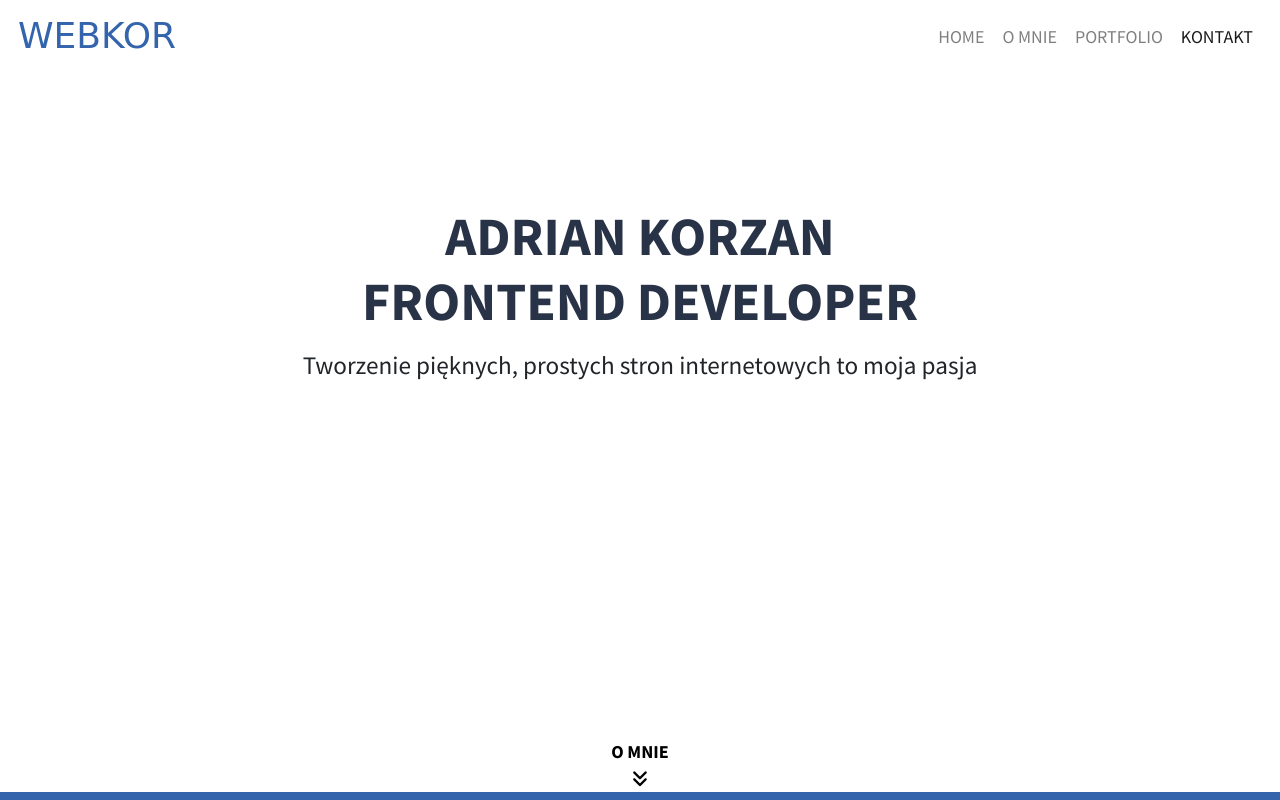
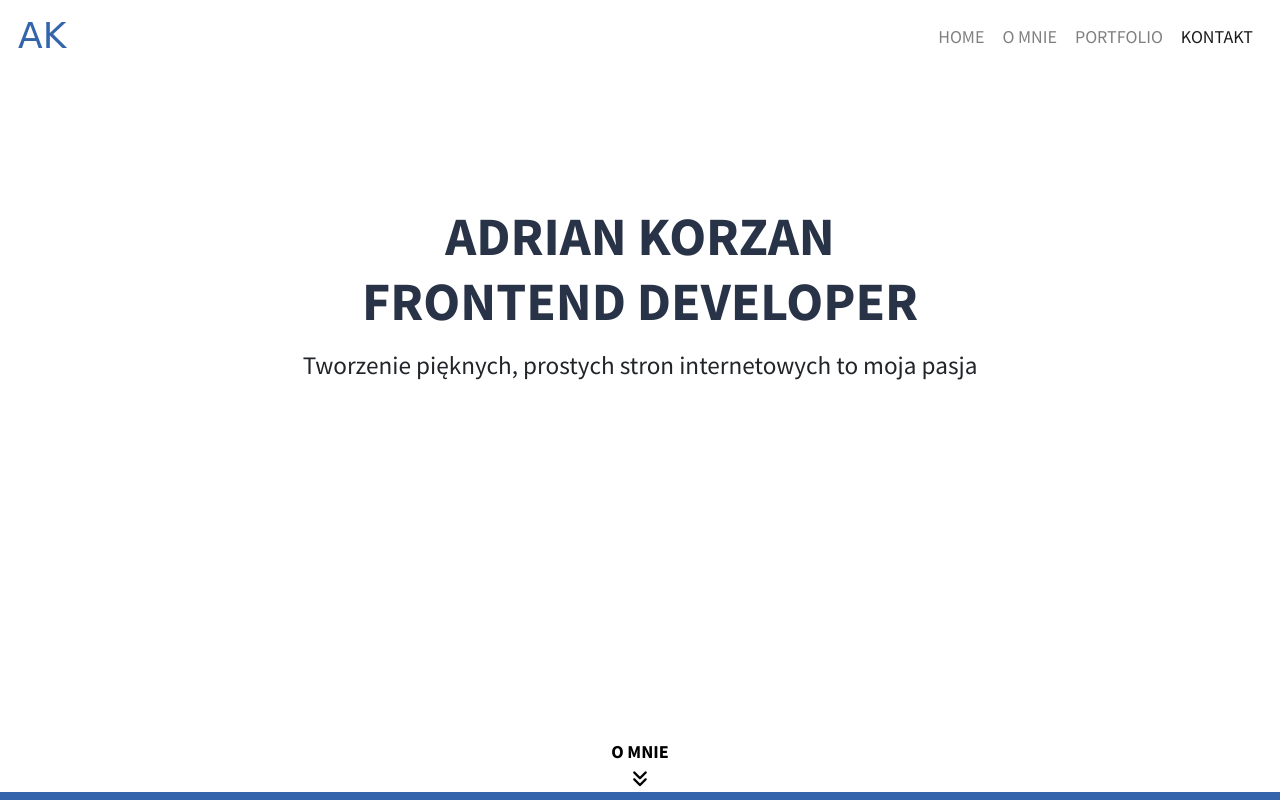
Before and after one commit to Korzanicho/Portfolio-AdrianKorzan, a website: page index.html in a window 1280 px wide. Shown: the top 800 px of the page. Drawn offline with nearby package versions, Linux system fonts and the light colour scheme; a web font is replaced by a local one.

Commit message:
AK zamiast WebKor

```diff
--- a/index.html
+++ b/index.html
@@ -16,7 +16,7 @@
 </head>
 <body>
 	<nav class="navbar navbar-expand-lg navbar-light fixed-top">
-		<a href="index.html" class="navbar__logo">WebKor</a>
+		<a href="index.html" class="navbar__logo">AK</a>
 		<button class="navbar-toggler" type="button" data-toggle="collapse" data-target="#navbarNav" aria-controls="navbarNav" aria-expanded="false" aria-label="Toggle navigation">
 		  <span class="navbar-toggler-icon"></span>
 		</button>
```
